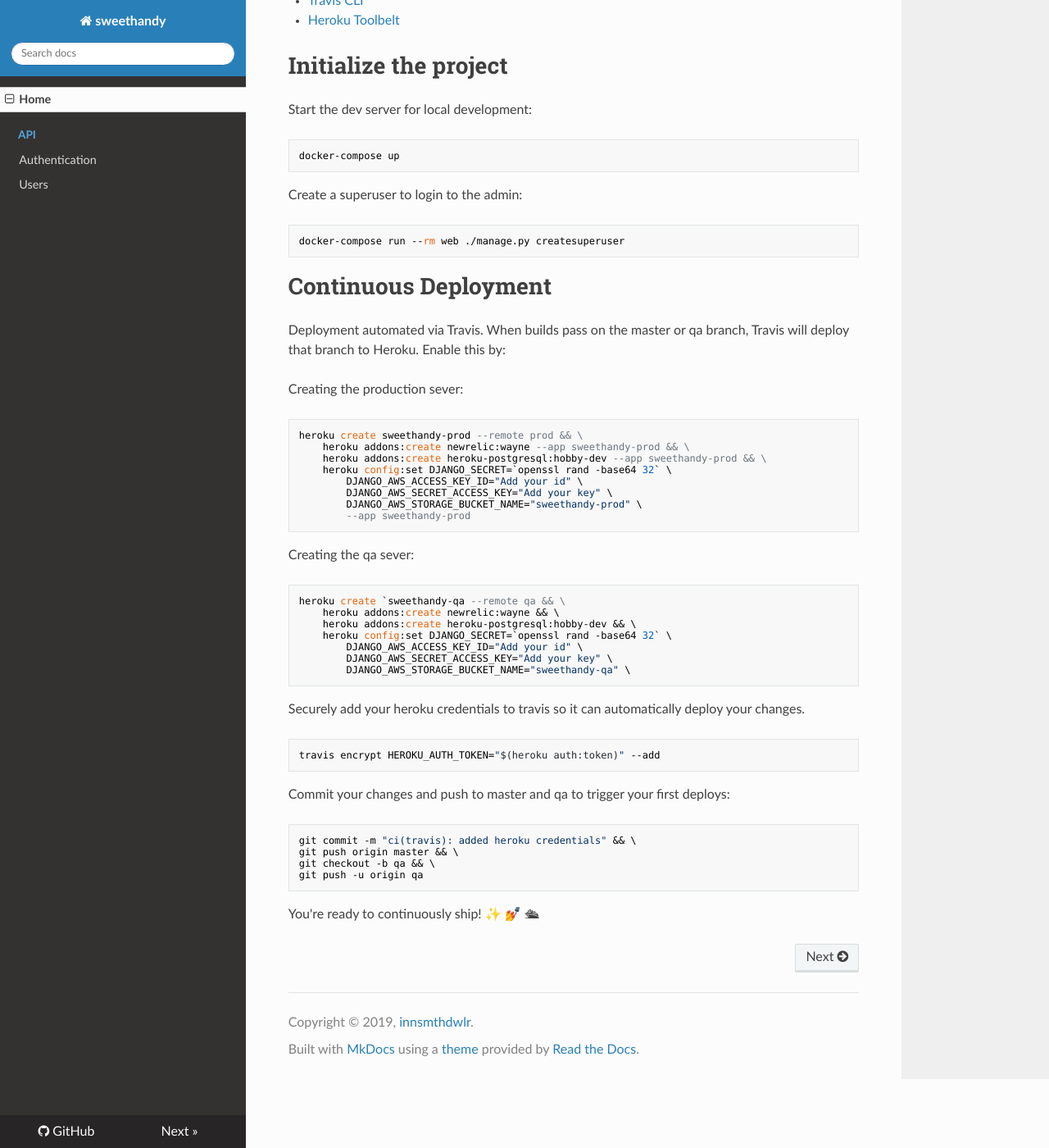
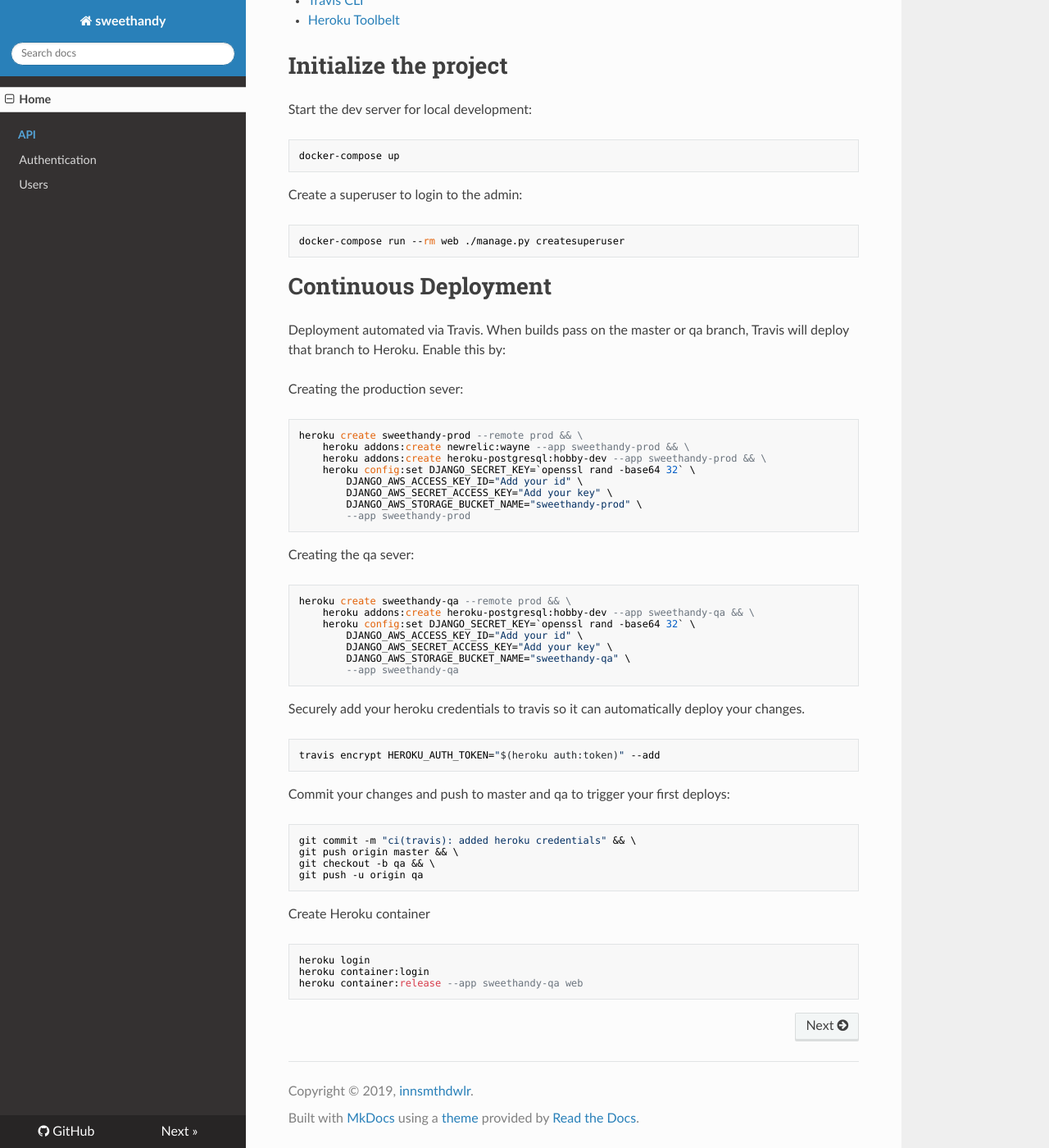
Before and after one commit to innsmthdwlr/sweet-handy-api, an MkDocs documentation site: the page built from docs/index.md, in a window 1280 px wide and 1400 px high, scrolled down 352 px. Shown: the whole window at 82% size. Built offline with MkDocs 1.6.1, drawn with Linux system fonts in a browser that asks for light colours; nearby versions of some CDN libraries.

Commit message:
merge approved heroku deployment (#1)
* check if heroku problem is with static files
* heroku auth

````diff
--- a/docs/index.md
+++ b/docs/index.md
@@ -36,7 +36,7 @@
 heroku create sweethandy-prod --remote prod && \
     heroku addons:create newrelic:wayne --app sweethandy-prod && \
     heroku addons:create heroku-postgresql:hobby-dev --app sweethandy-prod && \
-    heroku config:set DJANGO_SECRET=`openssl rand -base64 32` \
+    heroku config:set DJANGO_SECRET_KEY=`openssl rand -base64 32` \
         DJANGO_AWS_ACCESS_KEY_ID="Add your id" \
         DJANGO_AWS_SECRET_ACCESS_KEY="Add your key" \
         DJANGO_AWS_STORAGE_BUCKET_NAME="sweethandy-prod" \
@@ -46,13 +46,13 @@
 Creating the qa sever:
 
 ```
-heroku create `sweethandy-qa --remote qa && \
-    heroku addons:create newrelic:wayne && \
-    heroku addons:create heroku-postgresql:hobby-dev && \
-    heroku config:set DJANGO_SECRET=`openssl rand -base64 32` \
+heroku create sweethandy-qa --remote prod && \
+    heroku addons:create heroku-postgresql:hobby-dev --app sweethandy-qa && \
+    heroku config:set DJANGO_SECRET_KEY=`openssl rand -base64 32` \
         DJANGO_AWS_ACCESS_KEY_ID="Add your id" \
         DJANGO_AWS_SECRET_ACCESS_KEY="Add your key" \
         DJANGO_AWS_STORAGE_BUCKET_NAME="sweethandy-qa" \
+        --app sweethandy-qa
 ```
 
 Securely add your heroku credentials to travis so it can automatically deploy your changes.
@@ -69,4 +69,10 @@
 git checkout -b qa && \
 git push -u origin qa
 ```
-You're ready to continuously ship! ✨ 💅 🛳
+
+Create Heroku container
+```
+heroku login
+heroku container:login
+heroku container:release --app sweethandy-qa web
+```
--- a/manage.py
+++ b/manage.py
@@ -6,7 +6,7 @@
 
 def main():
     os.environ.setdefault("DJANGO_SETTINGS_MODULE", "sweethandy.config")
-    os.environ.setdefault("DJANGO_CONFIGURATION", "Local")
+    os.environ.setdefault("DJANGO_CONFIGURATION", "Production")
 
     try:
         from configurations.management import execute_from_command_line
````
Also changed, not shown: .travis.yml (+0 -3 lines), 1 other file.
